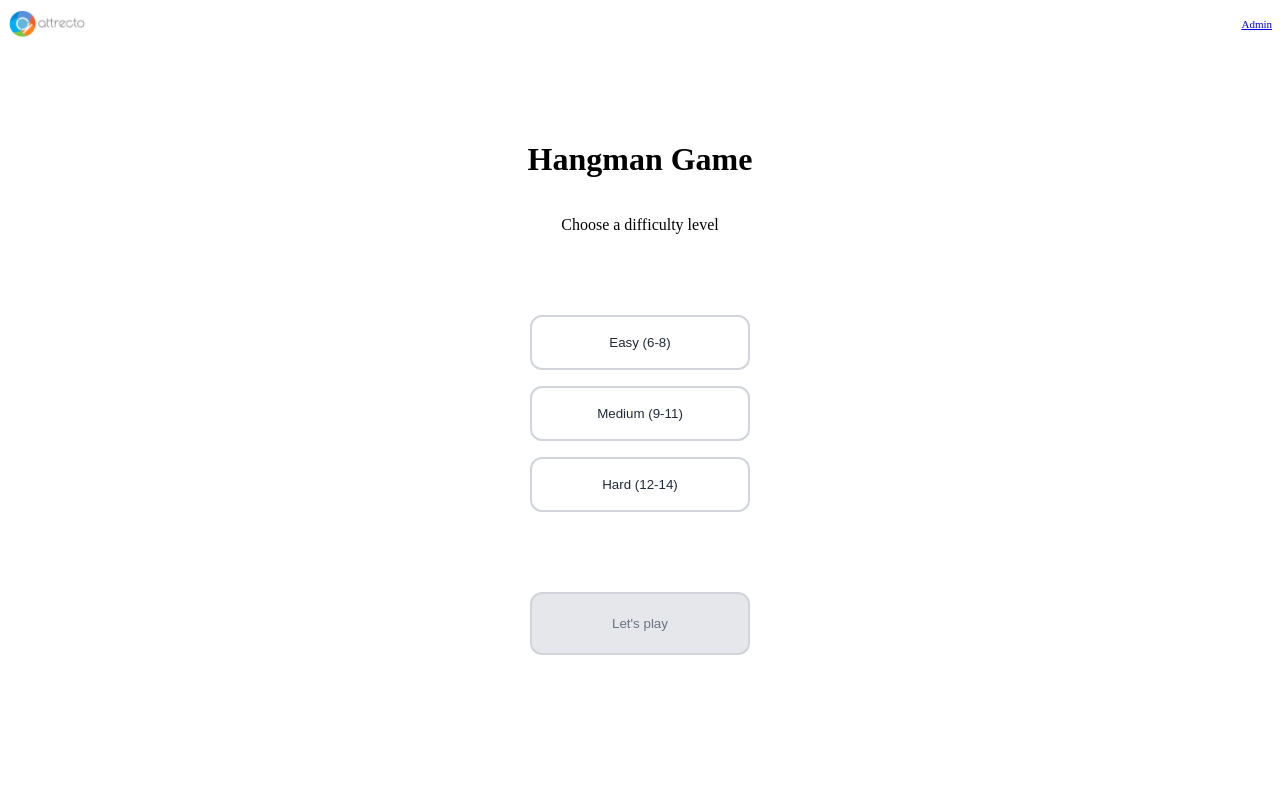
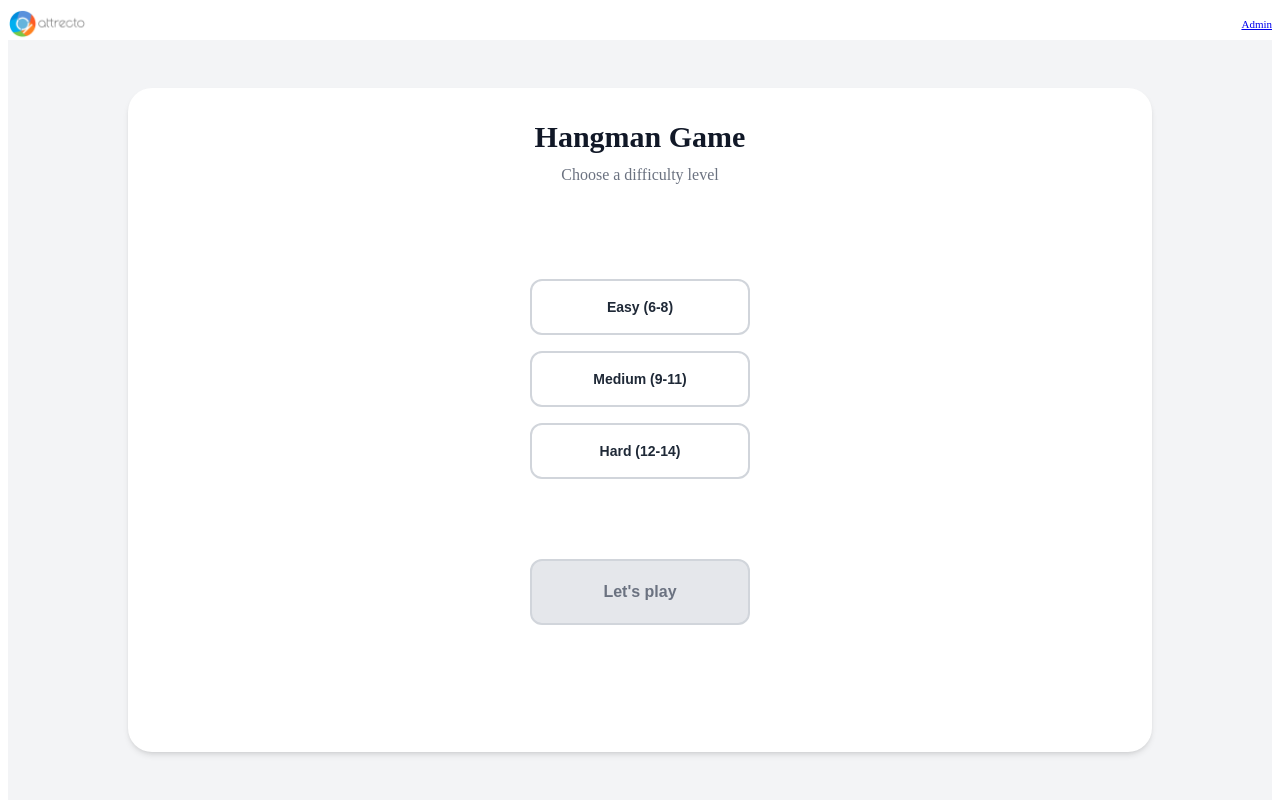
Before and after one commit to uzsakj/hangman, a React (Vite) app in the folder hangman/: page / in a window 1280 px wide. Shown: the top 800 px of the page. Built offline with nearby package versions, Linux system fonts and the light colour scheme; no server answers; the database is empty.

Commit message:
adjust home page structure to match other pages

```diff
--- a/hangman/src/pages/Home.tsx
+++ b/hangman/src/pages/Home.tsx
@@ -27,25 +27,79 @@ export default function Home() {
   };
 
   return (
-    <div className="min-h-[calc(100vh-2.5rem)] w-full bg-gray-100">
-      <div className="flex min-h-[calc(100vh-2.5rem)] items-center justify-center">
-        <div className="flex h-[75vh] w-[75vw] flex-col rounded-[1.5rem] bg-white p-6 shadow-md sm:p-8">
-          <h1 className="text-center text-2xl font-bold text-gray-900 sm:text-3xl">
+    <div
+      style={{
+        minHeight: 'calc(100vh - 2.5rem)',
+        width: '100%',
+        backgroundColor: '#f3f4f6',
+      }}
+    >
+      <div
+        style={{
+          display: 'flex',
+          minHeight: 'calc(100vh - 2.5rem)',
+          alignItems: 'center',
+          justifyContent: 'center',
+        }}
+      >
+        <div
+          style={{
+            display: 'flex',
+            flexDirection: 'column',
+            height: '75vh',
+            width: '75vw',
+            borderRadius: 24,
+            backgroundColor: '#ffffff',
+            padding: '2rem',
+            boxShadow: '0 4px 6px -1px rgb(0 0 0 / 0.1), 0 2px 4px -2px rgb(0 0 0 / 0.1)',
+          }}
+        >
+          <h1
+            style={{
+              textAlign: 'center',
+              fontSize: '1.875rem',
+              fontWeight: 700,
+              color: '#111827',
+              margin: 0,
+            }}
+          >
             Hangman Game
           </h1>
-          <p className="mt-3 text-center text-gray-600">Choose a difficulty level</p>
+          <p
+            style={{
+              marginTop: 12,
+              textAlign: 'center',
+              color: '#6b7280',
+              marginBottom: 0,
+            }}
+          >
+            Choose a difficulty level
+          </p>
 
-          <div className="mt-6 flex flex-1 flex-col items-center justify-center">
+          <div
+            style={{
+              flex: 1,
+              display: 'flex',
+              flexDirection: 'column',
+              alignItems: 'center',
+              justifyContent: 'center',
+            }}
+          >
             <div style={{ display: 'flex', flexDirection: 'column', alignItems: 'center', gap: 16 }}>
               <button
                 type="button"
                 onClick={() => setSelected('easy')}
-                className="min-w-[220px] border-2 px-4 py-[18px] text-sm font-semibold"
                 style={{
+                  minWidth: 220,
+                  padding: '18px 16px',
+                  fontSize: 14,
+                  fontWeight: 600,
                   borderRadius: 12,
+                  border: '2px solid',
                   backgroundColor: selected === 'easy' ? '#2563eb' : '#ffffff',
                   color: selected === 'easy' ? '#ffffff' : '#1f2937',
                   borderColor: selected === 'easy' ? '#1d4ed8' : '#d1d5db',
+                  cursor: 'pointer',
                 }}
               >
                 Easy (6-8)
@@ -53,12 +107,17 @@ export default function Home() {
               <button
                 type="button"
                 onClick={() => setSelected('medium')}
-                className="min-w-[220px] border-2 px-4 py-[18px] text-sm font-semibold"
                 style={{
+                  minWidth: 220,
+                  padding: '18px 16px',
+                  fontSize: 14,
+                  fontWeight: 600,
                   borderRadius: 12,
+                  border: '2px solid',
                   backgroundColor: selected === 'medium' ? '#2563eb' : '#ffffff',
                   color: selected === 'medium' ? '#ffffff' : '#1f2937',
                   borderColor: selected === 'medium' ? '#1d4ed8' : '#d1d5db',
+                  cursor: 'pointer',
                 }}
               >
                 Medium (9-11)
@@ -66,26 +125,35 @@ export default function Home() {
               <button
                 type="button"
                 onClick={() => setSelected('hard')}
-                className="min-w-[220px] border-2 px-4 py-[18px] text-sm font-semibold"
                 style={{
+                  minWidth: 220,
+                  padding: '18px 16px',
+                  fontSize: 14,
+                  fontWeight: 600,
                   borderRadius: 12,
+                  border: '2px solid',
                   backgroundColor: selected === 'hard' ? '#2563eb' : '#ffffff',
                   color: selected === 'hard' ? '#ffffff' : '#1f2937',
                   borderColor: selected === 'hard' ? '#1d4ed8' : '#d1d5db',
+                  cursor: 'pointer',
                 }}
               >
                 Hard (12-14)
               </button>
             </div>
 
-            <div style={{ marginTop: '5rem', display: 'flex', justifyContent: 'center' }}>
+            <div style={{ marginTop: '5rem', display: 'flex', flexDirection: 'column', alignItems: 'center' }}>
               <button
                 type="button"
                 onClick={handlePlay}
                 disabled={!selected}
-                className="min-w-[220px] border-2 px-4 py-[22px] text-base font-semibold"
                 style={{
+                  minWidth: 220,
+                  padding: '22px 16px',
+                  fontSize: 16,
+                  fontWeight: 600,
                   borderRadius: 12,
+                  border: '2px solid',
                   backgroundColor: selected ? '#2563eb' : '#e5e7eb',
                   color: selected ? '#ffffff' : '#6b7280',
                   borderColor: selected ? '#1d4ed8' : '#d1d5db',
```
